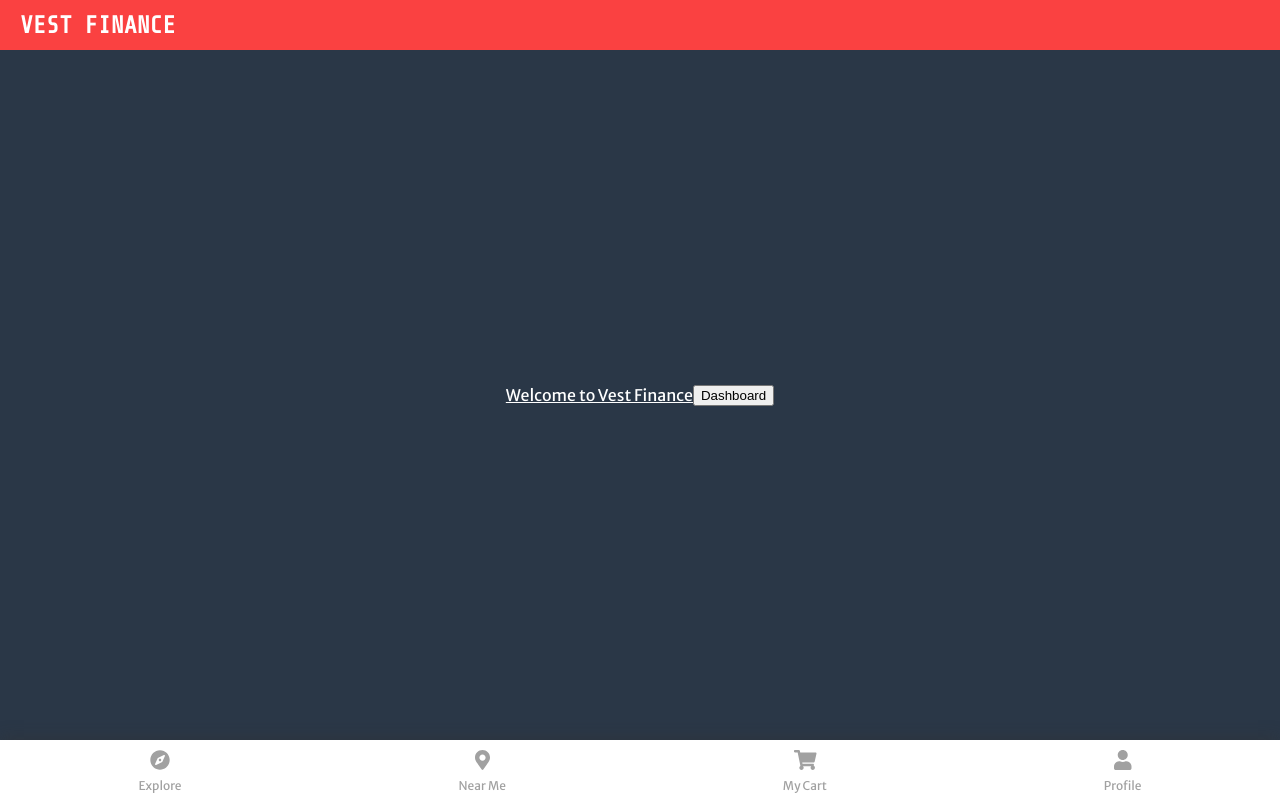
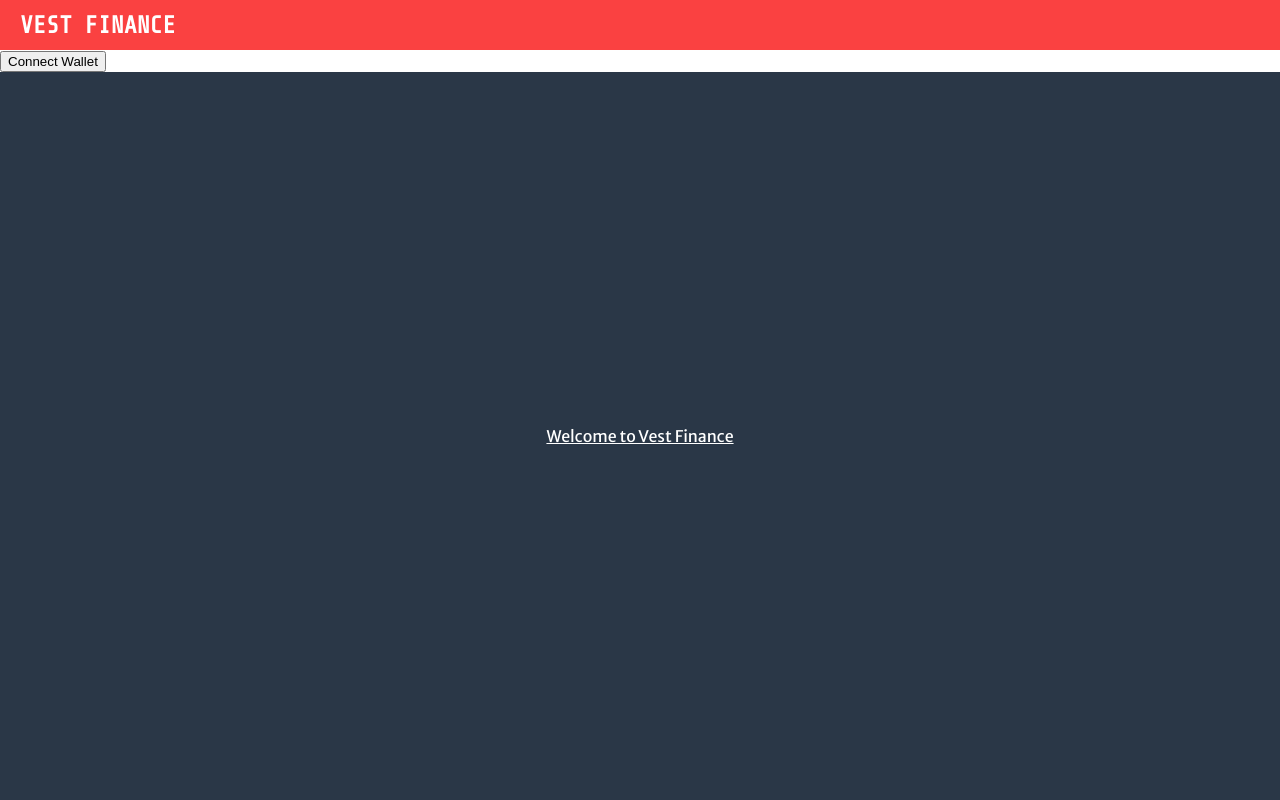
Before and after one commit to BenSparksCode/vest-finance-frontend, a Next.js app: page /landing in a window 1280 px wide. Built offline with nearby package versions, Linux system fonts and the light colour scheme.

Commit message:
Removing NavBar for now, added connect wallet button

```diff
--- a/components/Header.js
+++ b/components/Header.js
@@ -1,9 +1,18 @@
 import Link from "next/link";
 
-const Header = (props) => (
-  <Link href="/">
-    <div className="Header">{props.appTitle}</div>
-  </Link>
-);
+const handleConnectWalletClicked = (e) => {
+  console.log(e, "ahashkdfs");
+};
+
+const Header = (props) => {
+  return (
+    <div>
+      <Link href="/">
+        <div className="Header">{props.appTitle}</div>
+      </Link>
+      <button onClick={handleConnectWalletClicked}>Connect Wallet</button>
+    </div>
+  );
+};
 
 export default Header;
--- a/components/Layout.js
+++ b/components/Layout.js
@@ -18,7 +18,7 @@ const Layout = (props) => {
 
       <Header appTitle={appTitle} />
       <div className="Content">{props.children}</div>
-      <NavBar navButtons={navButtons} />
+      {/* <NavBar navButtons={navButtons} /> */}
     </div>
   );
 };
--- a/config/buttons.js
+++ b/config/buttons.js
@@ -9,8 +9,8 @@ import {
 
 const navButtons = [
   {
-    label: "Explore",
-    path: "/explore",
+    label: "Dashboard",
+    path: "/dashboard",
     icon: <FontAwesomeIcon icon={faCompass} />,
   },
   {
--- a/pages/_app.js
+++ b/pages/_app.js
@@ -11,12 +11,6 @@ const App = () => (
     <Link href="/">
       <a>Welcome to Vest Finance</a>
     </Link>
-
-    <br />
-
-    <Link href="/dashboard">
-      <button>Dashboard</button>
-    </Link>
   </Layout>
 );
 
```
